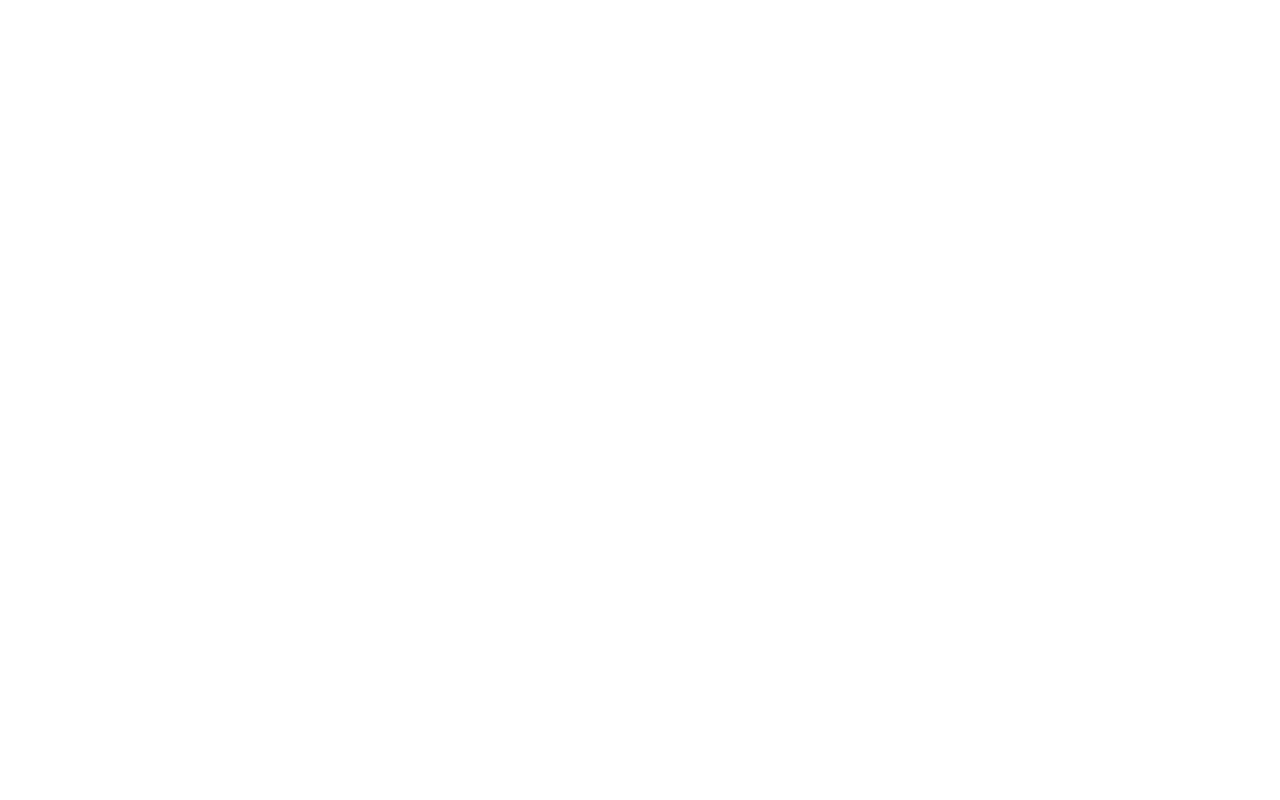
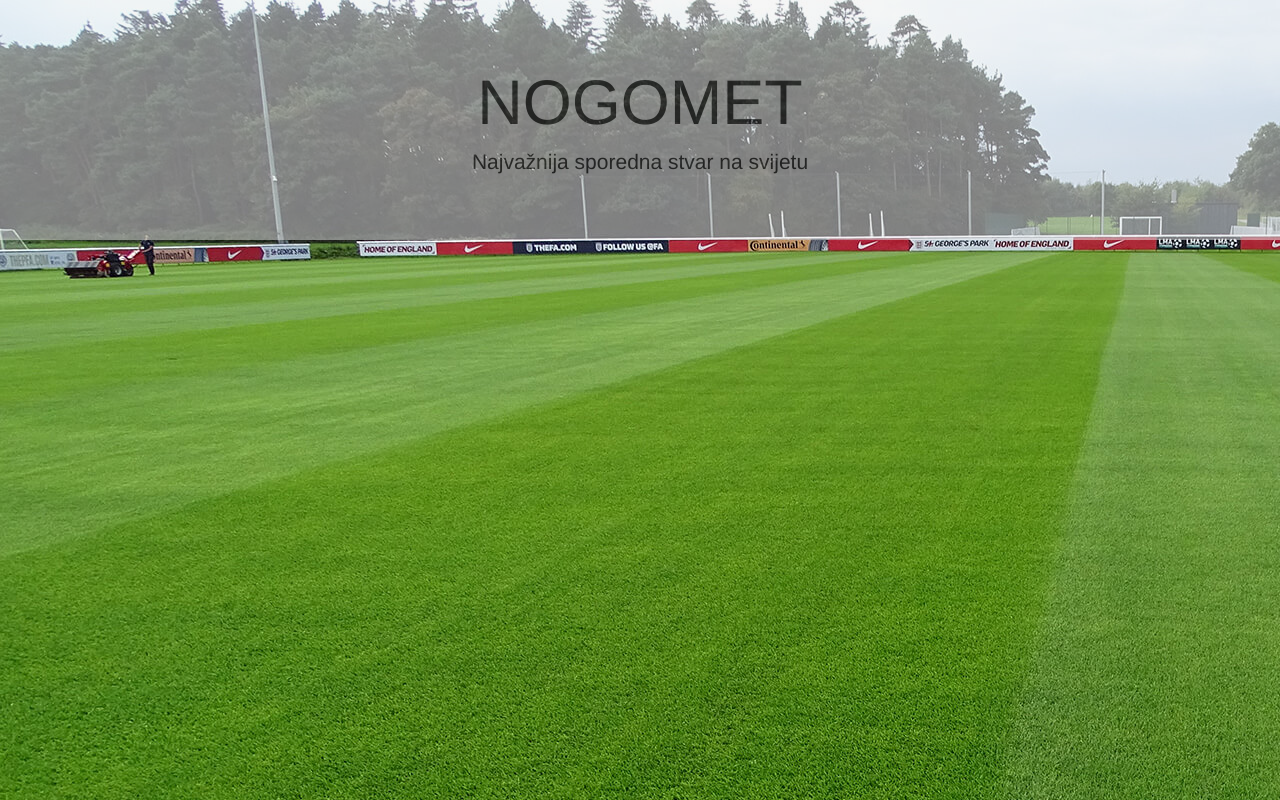
Before and after one commit to ZrinCrnjac/MMT, a plain HTML site: page index.html in a window 1280 px wide. Drawn offline with nearby package versions, Linux system fonts and the light colour scheme.

Commit message:
CSS, Background

```diff
--- /dev/null
+++ b/dizajn.css
@@ -0,0 +1,7 @@
+body{
+  background-image: url("slike/pozadina.jpg");
+}
+
+.jumbotron{
+  opacity: 0.5;
+}
--- a/index.html
+++ b/index.html
@@ -1,9 +1,20 @@
-<html>
+<!DOCTYPE html>
+<html lang="en">
+<head>
+  <title>Nogomet</title>
+  <meta charset="utf-8">
+  <meta name="viewport" content="width=device-width, initial-scale=1">
+  <link rel="stylesheet" href="https://maxcdn.bootstrapcdn.com/bootstrap/3.3.7/css/bootstrap.min.css">
+  <link rel="stylesheet" href="dizajn.css">
+  <script src="https://ajax.googleapis.com/ajax/libs/jquery/3.3.1/jquery.min.js"></script>
+  <script src="https://maxcdn.bootstrapcdn.com/bootstrap/3.3.7/js/bootstrap.min.js"></script>
+</head>
+<body>
 
-  <head>
-    <title>Nogomet</title>
-  </head>
+<div class="jumbotron text-center">
+  <h1>NOGOMET</h1>
+  <p>Najvažnija sporedna stvar na svijetu</p>
+</div>
 
-  <body>
-  </body>
+</body>
 </html>
```
Also changed, not shown: slike/pozadina.jpg (added).
